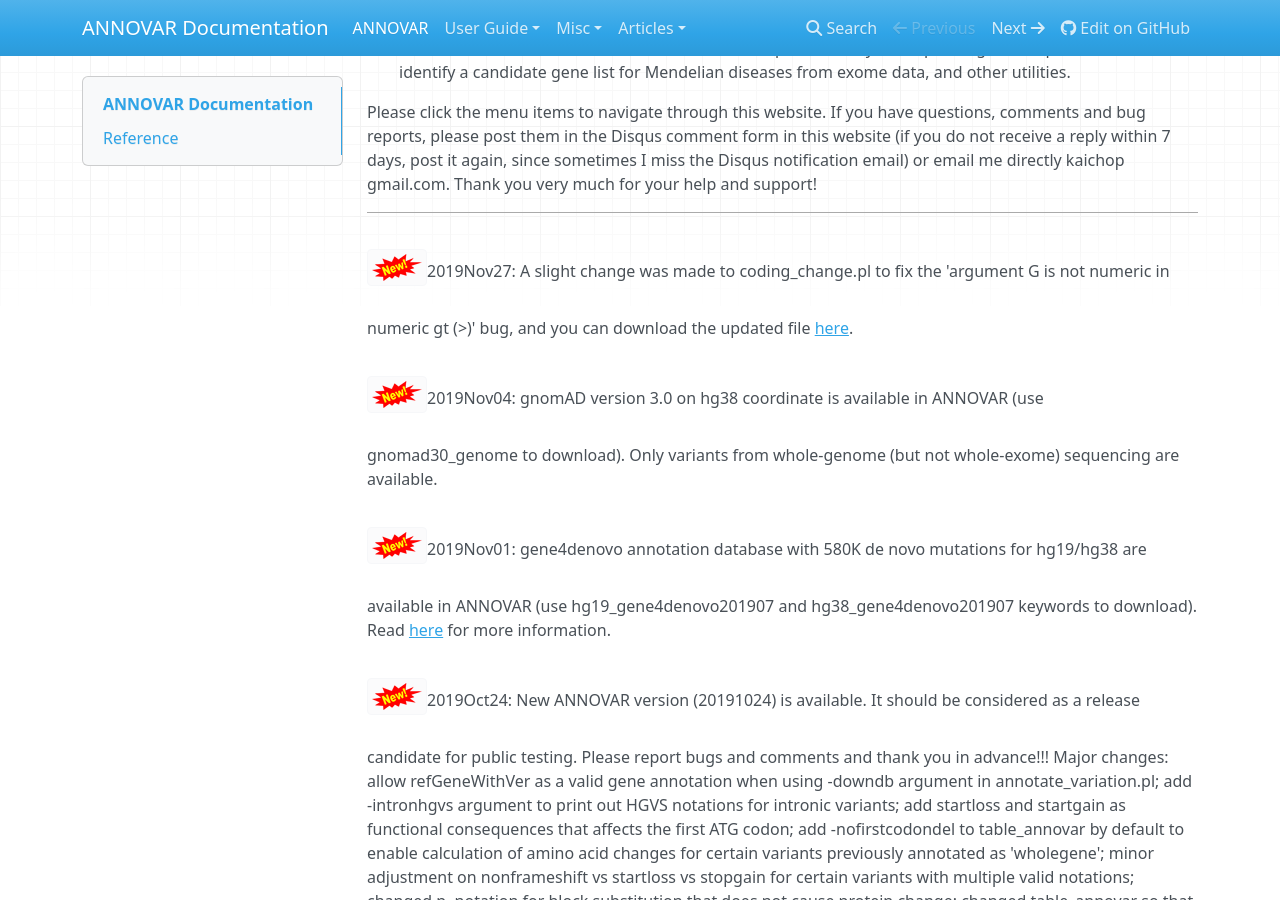
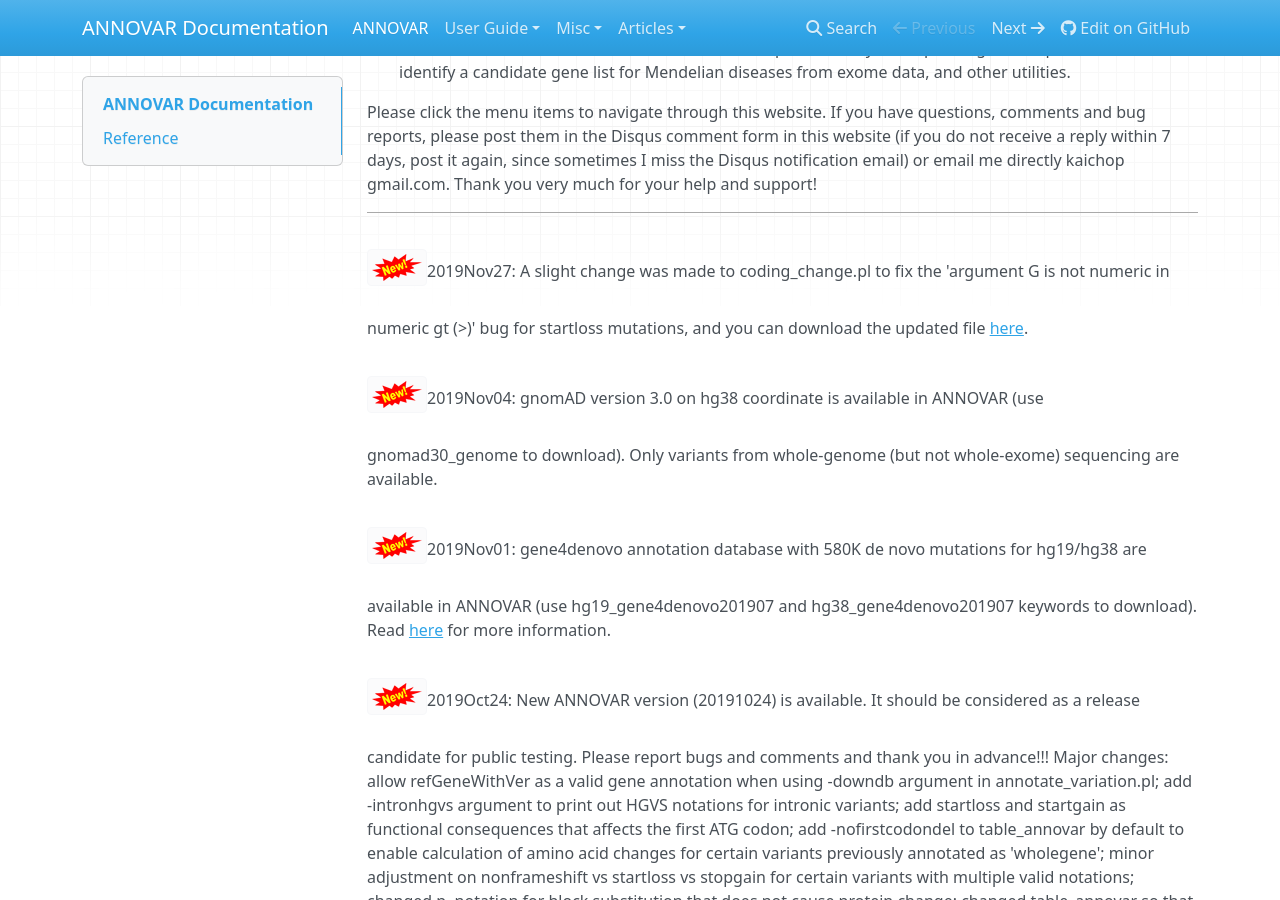
Before and after one commit to WGLab/doc-ANNOVAR, an MkDocs documentation site: the page built from docs/index.md, in a window 1280 px wide and 900 px high, scrolled down 522 px. Built offline with MkDocs 1.6.1, drawn with Linux system fonts in a browser that asks for light colours; nearby versions of some CDN libraries; old or Windows-style settings are respelled for this version of MkDocs.

Commit message:
Update index.md

```diff
--- a/docs/index.md
+++ b/docs/index.md
@@ -11,7 +11,7 @@ Please click the menu items to navigate through this website. If you have questi
 
 ---
 
-![new](img/new.png)2019Nov27: A slight change was made to coding_change.pl to fix the 'argument G is not numeric in numeric gt (>)' bug, and you can download the updated file [here](http://openbioinformatics.org/annovar/download/coding_change.pl).
+![new](img/new.png)2019Nov27: A slight change was made to coding_change.pl to fix the 'argument G is not numeric in numeric gt (>)' bug for startloss mutations, and you can download the updated file [here](http://openbioinformatics.org/annovar/download/coding_change.pl).
 
 ![new](img/new.png)2019Nov04: gnomAD version 3.0 on hg38 coordinate is available in ANNOVAR (use gnomad30_genome to download). Only variants from whole-genome (but not whole-exome) sequencing are available.
 
```
